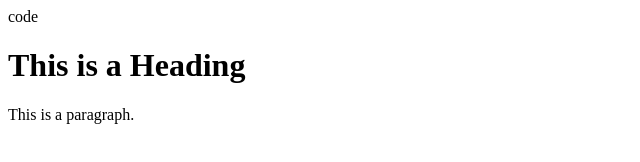
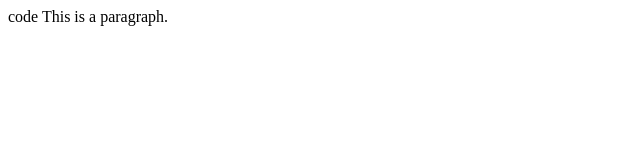
Before and after one commit to Bourdito/git-practice, a plain HTML site: page index.html in a window 1280 px wide. Shown: the whole page, without its empty margins (0-640 px from the left). Drawn offline with Linux system fonts and the light colour scheme.

```diff
--- a/index.html
+++ b/index.html
@@ -4,9 +4,7 @@ code
 <head>
 <title>Page Title</title>
 </head>
-<body>
-
-<h1>This is a Heading</h1>
+<body
 <p>This is a paragraph.</p>
 
 </body>
```
Also changed, not shown: 1 other file.
